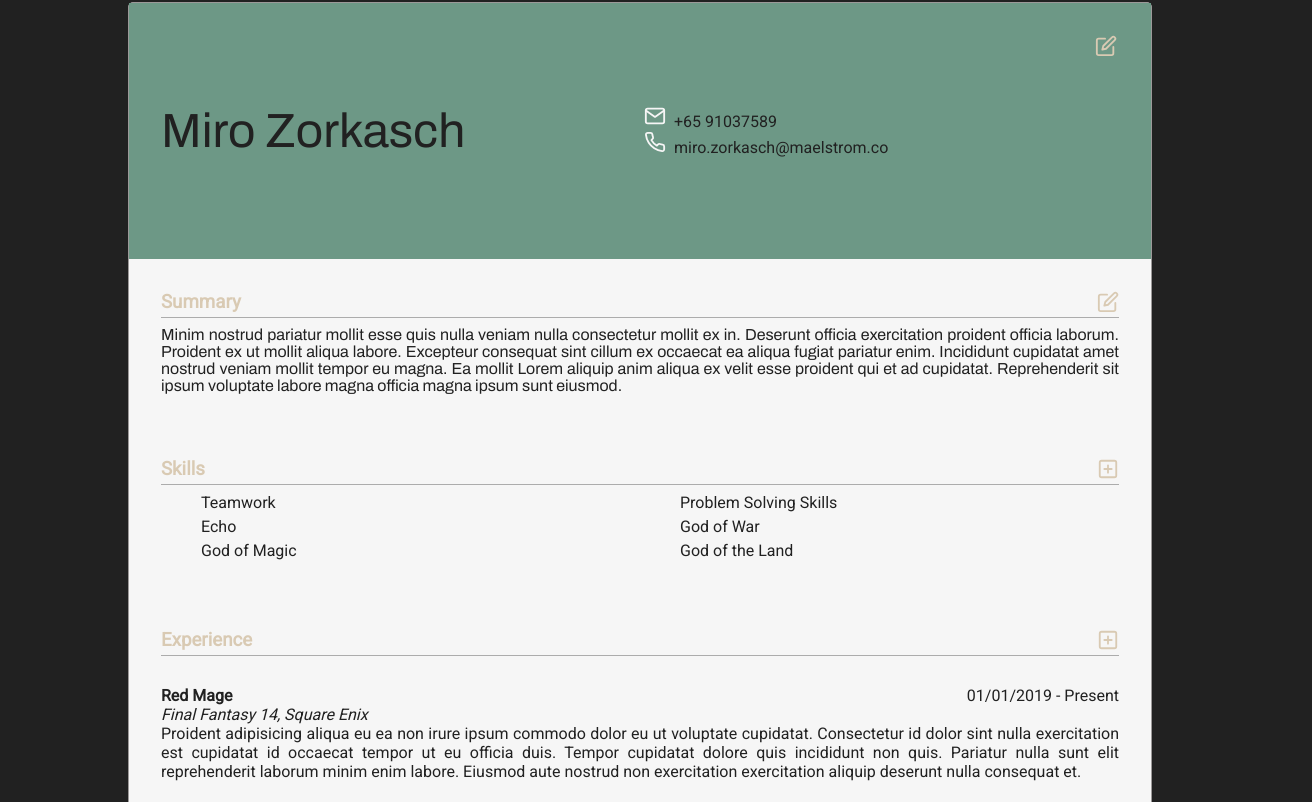
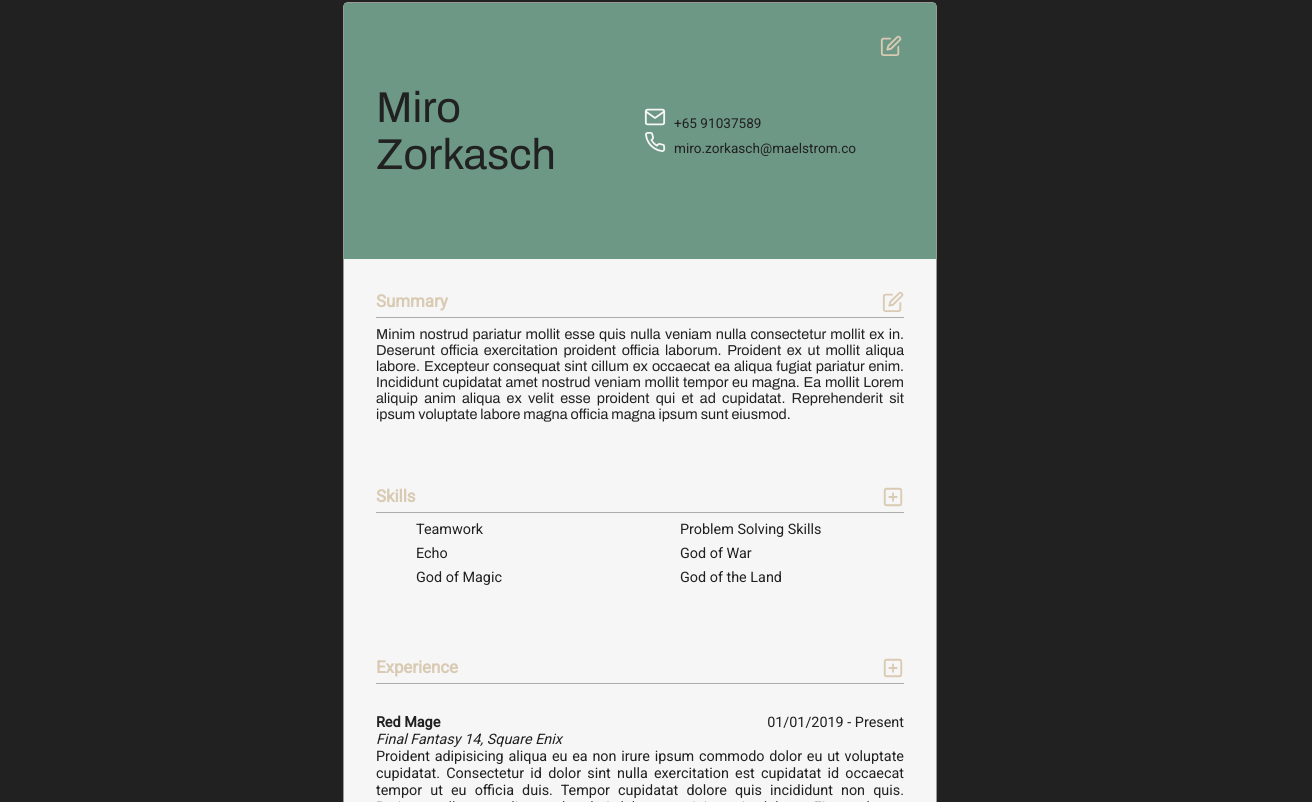
Before and after one commit to al-uminium/CV-Creator, a React (Create React App) app: page / in a window 1280 px wide. Shown: the part 398-1200 px from the top of the page, 1312 px wide, since content can reach past the window. Built offline with nearby package versions, Linux system fonts and the light colour scheme.

Commit message:
adjusted width of resume to be a4 in screen resolution

```diff
--- a/src/styles/App.css
+++ b/src/styles/App.css
@@ -8,7 +8,10 @@
     border-radius: 5px;
     background-color: rgb(246, 246, 246);
     align-items: start;
-    /* margin: 5rem; */
+    width: 592px;
+    justify-self: center;
+    padding-bottom: 4rem;
+    font-size: 0.9rem;
 }
 
 .generate {
--- a/src/styles/Education.css
+++ b/src/styles/Education.css
@@ -1,5 +1,6 @@
 .Education {
     padding: 2rem;
+    width: 528px;
 }
 
 .edDegree {
--- a/src/styles/Experience.css
+++ b/src/styles/Experience.css
@@ -1,6 +1,7 @@
 .Experience {
     display: grid;
     padding: 2rem;
+    width: 528px;
 }
 
 .experienceHeader {
--- a/src/styles/Header.css
+++ b/src/styles/Header.css
@@ -4,16 +4,21 @@
     height: 12rem;
     background-color: rgb(109, 152, 134);
     padding: 2rem;
+    width: 528px;
 }
 
 .name {
     grid-row: 1/-3;
     align-self: center;
-    font-size: 3rem;
+    font-size: 2.7rem;
 }
 
 .contact, .email {
     padding-left: 1.5rem;
+}
+
+.contact > span, .email > span {
+    font-size: 0.85rem;
 }
 
 .contact {
--- a/src/styles/Skills.css
+++ b/src/styles/Skills.css
@@ -1,5 +1,6 @@
 .Skills {
     padding: 2rem;
+    width: 528px;
 }
 
 section > ul {
--- a/src/styles/Summary.css
+++ b/src/styles/Summary.css
@@ -1,3 +1,4 @@
 .Summary {
     padding: 2rem;
+    width: 528px;
 }
```
